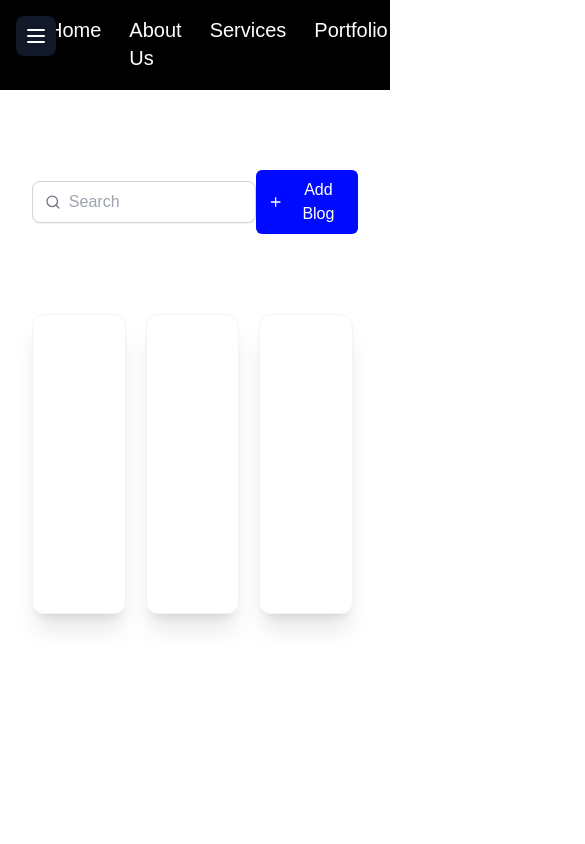
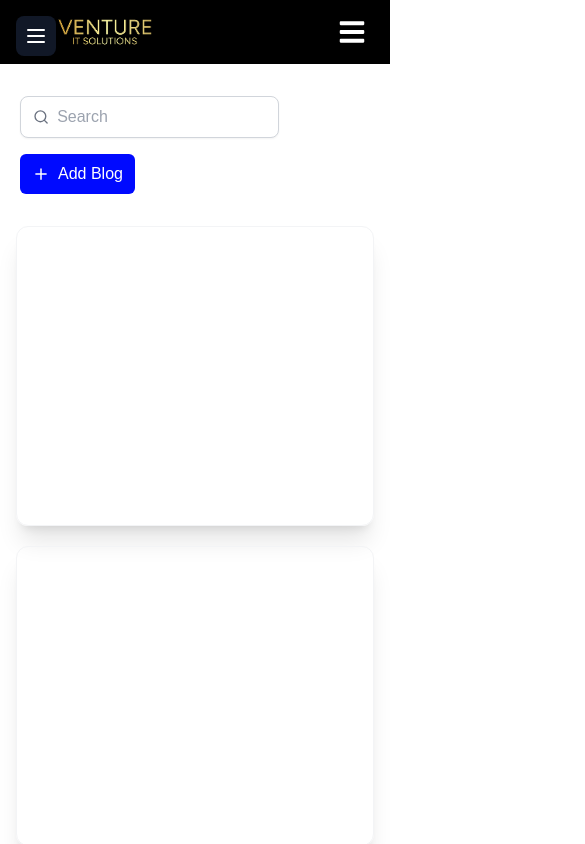
Before and after one commit to saudkhanbpk/venture-admin, a Next.js app: page /blog in a window 390 px wide. Shown: the top 844 px of the page, 585 px wide, since content can reach past the window. Built offline with nearby package versions, Linux system fonts and the light colour scheme.

Commit message:
nav created

```diff
--- a/src/app/components/layout/Navbar.jsx
+++ b/src/app/components/layout/Navbar.jsx
@@ -1,42 +1,107 @@
+// "use client";
+// import React from "react";
+// import Logo from "../../assets/images/VentureLogo.png";
+// import Image from "next/image";
+// import Link from "next/link";
+// import { FaUserAlt } from "react-icons/fa";
+
+// function Navbar() {
+//   return (
+//     <>
+//       <div className="flex justify-between items-center px-12 py-4 bg-black">
+//         <div>
+//           <Image src={Logo} />
+//         </div>
+
+//         <div className="flex gap-7 text-xl font-medium ">
+//           <Link href="" className="text-white border-b-2 border-transparent hover:border-white inline-block">
+//             Home
+//           </Link>
+//           <Link href="" className="text-white border-b-2 border-transparent hover:border-white inline-block">
+//             About Us
+//           </Link>
+//           <Link href="" className="text-white border-b-2 border-transparent hover:border-white inline-block">
+//             Services
+//           </Link>
+//           <Link href="" className="text-white border-b-2 border-transparent hover:border-white inline-block">
+//             Portfolio
+//           </Link>
+//           <Link href="" className="text-white border-b-2 border-transparent hover:border-white inline-block">
+//             Career
+//           </Link>
+//           <Link href="" className="text-white border-b-2 border-transparent hover:border-white inline-block">
+//             Contact
+//           </Link>
+//         </div>
+
+//         <div>
+//           <FaUserAlt size={28} color="#fff" />
+//         </div>
+//       </div>
+//     </>
+//   );
+// }
+
+// export default Navbar;
+
 "use client";
-import React from "react";
+import React, { useState } from "react";
 import Logo from "../../assets/images/VentureLogo.png";
 import Image from "next/image";
 import Link from "next/link";
-import { FaUserAlt } from "react-icons/fa";
+import { FaUserAlt, FaBars, FaTimes } from "react-icons/fa";
 
 function Navbar() {
+  const [isOpen, setIsOpen] = useState(false);
+
   return (
     <>
-      <div className="flex justify-between items-center px-12 py-4 bg-black">
+      <div className="flex justify-between items-center px-6 py-4 bg-black relative">
+        {/* Logo */}
         <div>
-          <Image src={Logo} />
+          <Image src={Logo} alt="Venture Logo" className="md:w-full w-32" />
         </div>
 
-        <div className="flex gap-7 text-xl font-medium ">
-          <Link href="" className="text-white border-b-2 border-transparent hover:border-white inline-block">
+        {/* Desktop Menu */}
+        <div className="hidden md:flex gap-7 text-xl font-medium">
+          <Link href="#" className="text-white border-b-2 border-transparent hover:border-white inline-block">
             Home
           </Link>
-          <Link href="" className="text-white border-b-2 border-transparent hover:border-white inline-block">
+          <Link href="#" className="text-white border-b-2 border-transparent hover:border-white inline-block">
             About Us
           </Link>
-          <Link href="" className="text-white border-b-2 border-transparent hover:border-white inline-block">
+          <Link href="#" className="text-white border-b-2 border-transparent hover:border-white inline-block">
             Services
           </Link>
-          <Link href="" className="text-white border-b-2 border-transparent hover:border-white inline-block">
+          <Link href="#" className="text-white border-b-2 border-transparent hover:border-white inline-block">
             Portfolio
           </Link>
-          <Link href="" className="text-white border-b-2 border-transparent hover:border-white inline-block">
+          <Link href="#" className="text-white border-b-2 border-transparent hover:border-white inline-block">
             Career
           </Link>
-          <Link href="" className="text-white border-b-2 border-transparent hover:border-white inline-block">
+          <Link href="#" className="text-white border-b-2 border-transparent hover:border-white inline-block">
             Contact
           </Link>
         </div>
 
-        <div>
-          <FaUserAlt size={28} color="#fff" />
+        {/* User Icon & Hamburger Menu */}
+        <div className="flex items-center gap-5">
+          <FaUserAlt size={28} color="#fff" className="hidden md:block" />
+          <FaBars size={28} color="#fff" className="md:hidden cursor-pointer" onClick={() => setIsOpen(true)} />
         </div>
+
+        {/* Mobile Menu */}
+        {isOpen && (
+          <div className="fixed top-0 right-0 w-3/4 h-full bg-black text-white flex flex-col items-start p-6 transition-transform">
+            <FaTimes size={28} className="cursor-pointer self-end mb-5" onClick={() => setIsOpen(false)} />
+            <Link href="#" className="py-2 text-lg" onClick={() => setIsOpen(false)}>Home</Link>
+            <Link href="#" className="py-2 text-lg" onClick={() => setIsOpen(false)}>About Us</Link>
+            <Link href="#" className="py-2 text-lg" onClick={() => setIsOpen(false)}>Services</Link>
+            <Link href="#" className="py-2 text-lg" onClick={() => setIsOpen(false)}>Portfolio</Link>
+            <Link href="#" className="py-2 text-lg" onClick={() => setIsOpen(false)}>Career</Link>
+            <Link href="#" className="py-2 text-lg" onClick={() => setIsOpen(false)}>Contact</Link>
+          </div>
+        )}
       </div>
     </>
   );
--- a/src/app/components/sections/BlogSections/BlogCards.jsx
+++ b/src/app/components/sections/BlogSections/BlogCards.jsx
@@ -3,10 +3,10 @@ import React from "react";
 function BlogCards() {
   return (
     <>
-      <div className="flex gap-5 px-8">
-        <div className="w-[24vw] h-[300px] border border-gray-100 rounded-xl shadow-xl"></div>
-        <div className="w-[24vw] h-[300px] border border-gray-100 rounded-xl shadow-xl"></div>
-        <div className="w-[24vw] h-[300px] border border-gray-100 rounded-xl shadow-xl"></div>
+      <div className="flex md:flex-row flex-col gap-5 md:px-8 px-4">
+        <div className="md:w-[24vw] h-[300px] border border-gray-100 rounded-xl shadow-xl"></div>
+        <div className="md:w-[24vw] h-[300px] border border-gray-100 rounded-xl shadow-xl"></div>
+        <div className="md:w-[24vw] h-[300px] border border-gray-100 rounded-xl shadow-xl"></div>
       </div>
     </>
   );
--- a/src/app/components/sections/BlogSections/SearchFilter.jsx
+++ b/src/app/components/sections/BlogSections/SearchFilter.jsx
@@ -40,7 +40,7 @@ function SearchFilter() {
 
   return (
     <>
-      <div className="flex justify-between items-center px-8 py-20">
+      <div className="flex flex-wrap justify-between items-center md:px-8 px-5 md:py-20 py-8 gap-4">
         <div>
           <SearchInput />
         </div>
```
